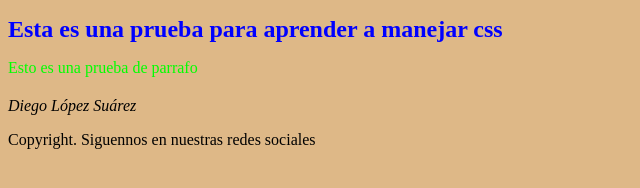
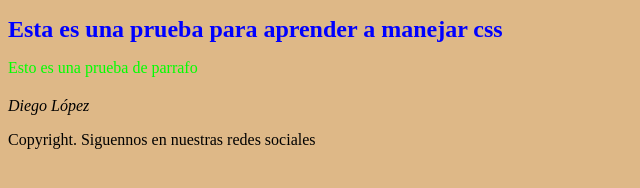
Before and after one commit to DiegoLopezSuarez/Modulo1WEB, a plain HTML site: page 08_Estilos/index.html in a window 1280 px wide. Shown: the full height of the page, 0-640 px from the left. Drawn offline with Linux system fonts and the light colour scheme.

Commit message:
camnio nombre para grabar

```diff
--- a/08_Estilos/index.html
+++ b/08_Estilos/index.html
@@ -32,7 +32,7 @@
     </main>
 
     <footer>
-        <address> Diego López Suárez
+        <address> Diego López
         </address>
 
         <p> Copyright. Siguennos en nuestras redes sociales </p>
```
